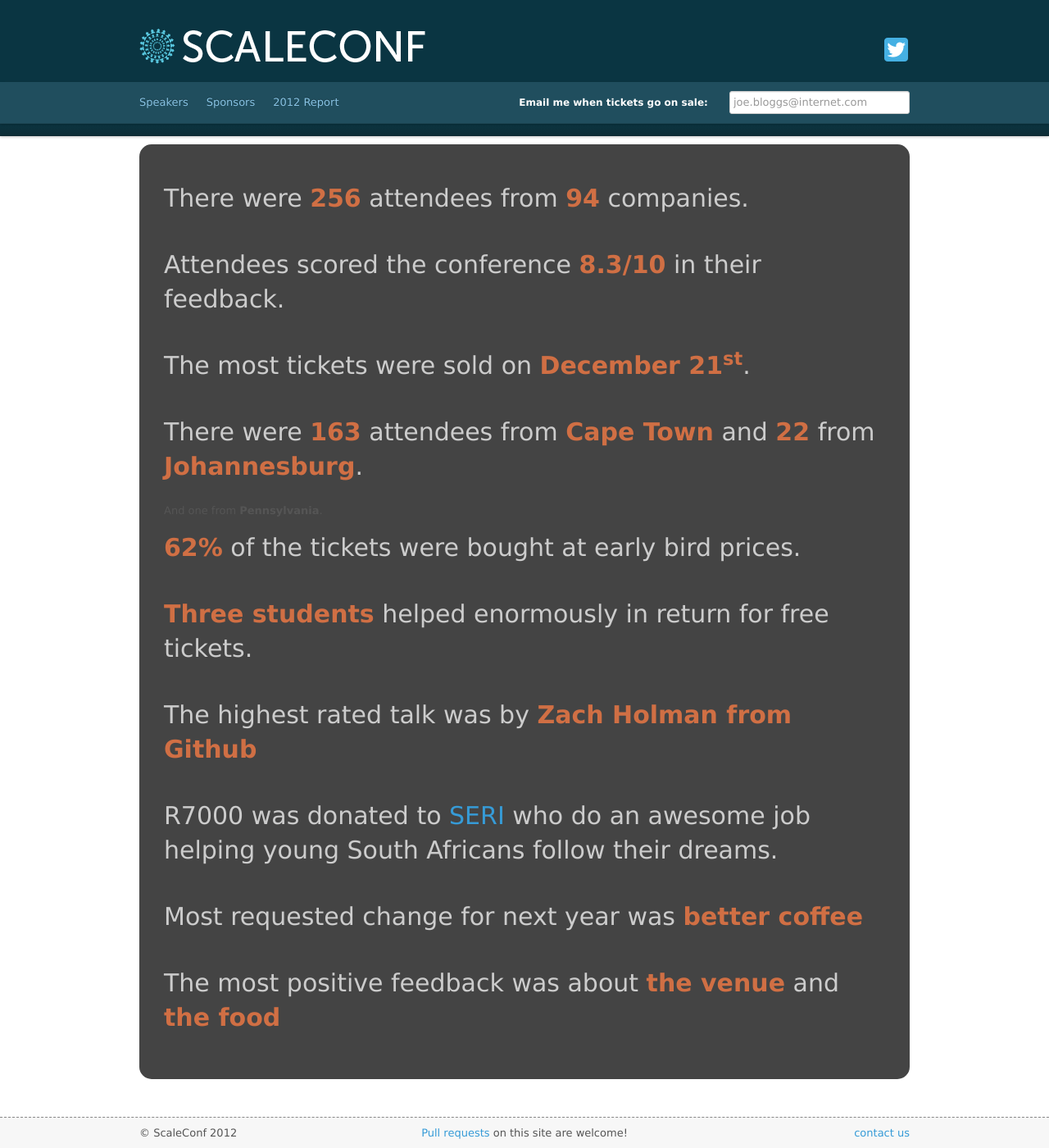
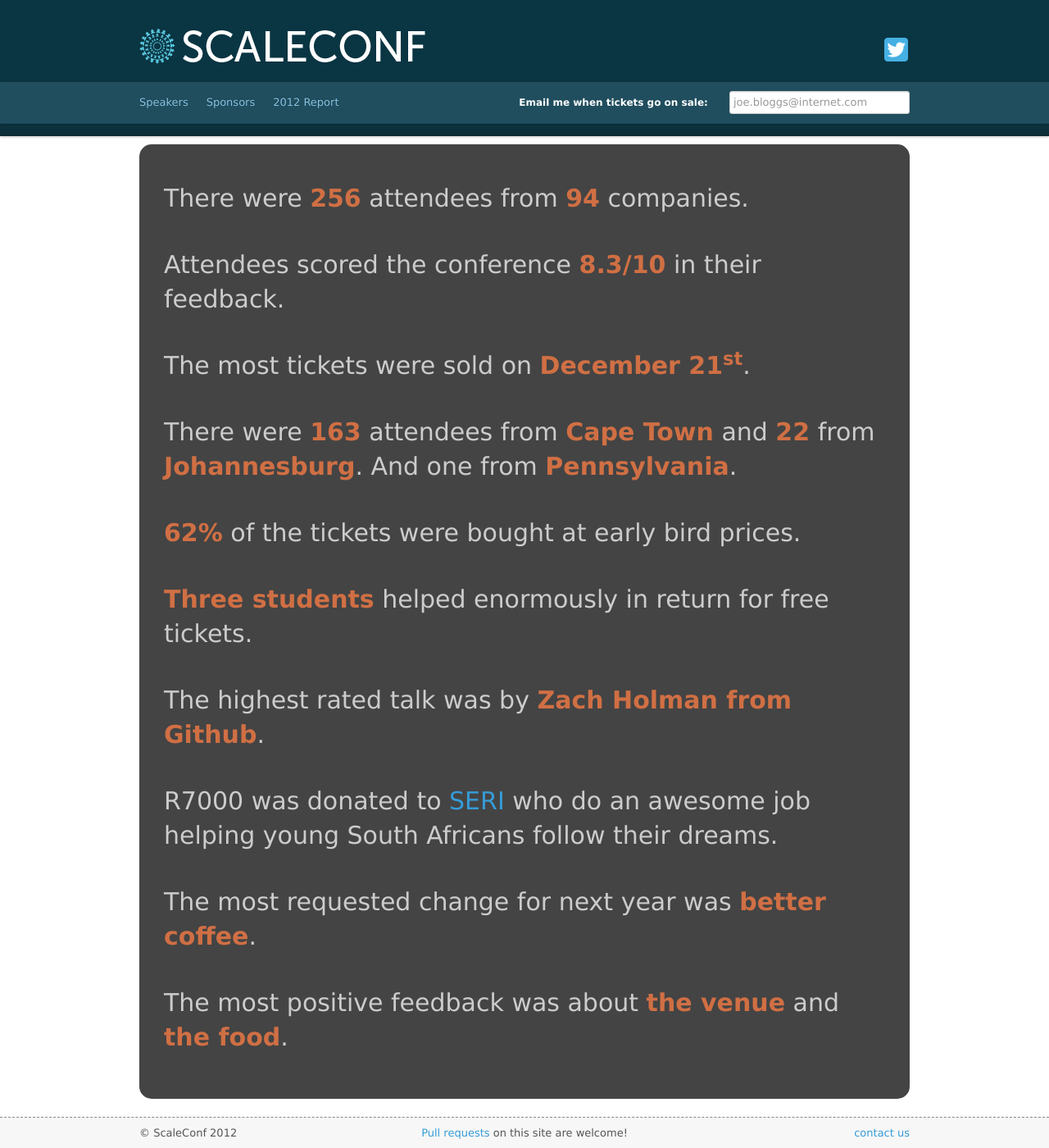
Before and after one commit to scaleconf/scaleconf.github.com, a Jekyll site: the page built from report-2012.html, in a window 1280 px wide and 1400 px high, scrolled down 418 px. Shown: the whole window at 82% size. Built offline with Jekyll 4.4.1, drawn with Linux system fonts in a browser that asks for light colours; Markdown is read by kramdown in place of the engine named in the settings.

Commit message:
Consistent end of lines

```diff
--- a/report-2012.html
+++ b/report-2012.html
@@ -17,15 +17,15 @@
     </p>
 
     <div class='report'>
-        <p class='report'> There were <b>256</b> attendees from <b>94</b> companies.  </p>
+        <p class='report'> There were <b>256</b> attendees from <b>94</b> companies.</p>
         <p class='report'> Attendees scored the conference <b>8.3/10</b> in their feedback.</p>
         <p class='report'> The most tickets were sold on <b>December 21<sup>st</sup></b>.</p>
-        <p class='report'> There were <b>163</b> attendees from <b>Cape Town</b> and <b>22</b> from <b>Johannesburg</b>.</p>  And one from <b>Pennsylvania</b>.
+        <p class='report'> There were <b>163</b> attendees from <b>Cape Town</b> and <b>22</b> from <b>Johannesburg</b>. And one from <b>Pennsylvania</b>.</p>
         <p class='report'> <b>62%</b> of the tickets were bought at early bird prices.</p>
         <p class='report'> <b>Three students</b> helped enormously in return for free tickets.</p>
-        <p class='report'> The highest rated talk was by <b>Zach Holman from Github</b></p>
+        <p class='report'> The highest rated talk was by <b>Zach Holman from Github</b>.</p>
         <p class='report'> R7000 was donated to <a href='http://seri.org.za'>SERI</a> who do an awesome job helping young South Africans follow their dreams.</p>
-        <p class='report'> Most requested change for next year was <b>better coffee</b></p>
-        <p class='report'> The most positive feedback was about <b>the venue</b> and <b>the food</b></p>
+        <p class='report'> The most requested change for next year was <b>better coffee</b>.</p>
+        <p class='report'> The most positive feedback was about <b>the venue</b> and <b>the food</b>.</p>
     </div>
 </div>
```
